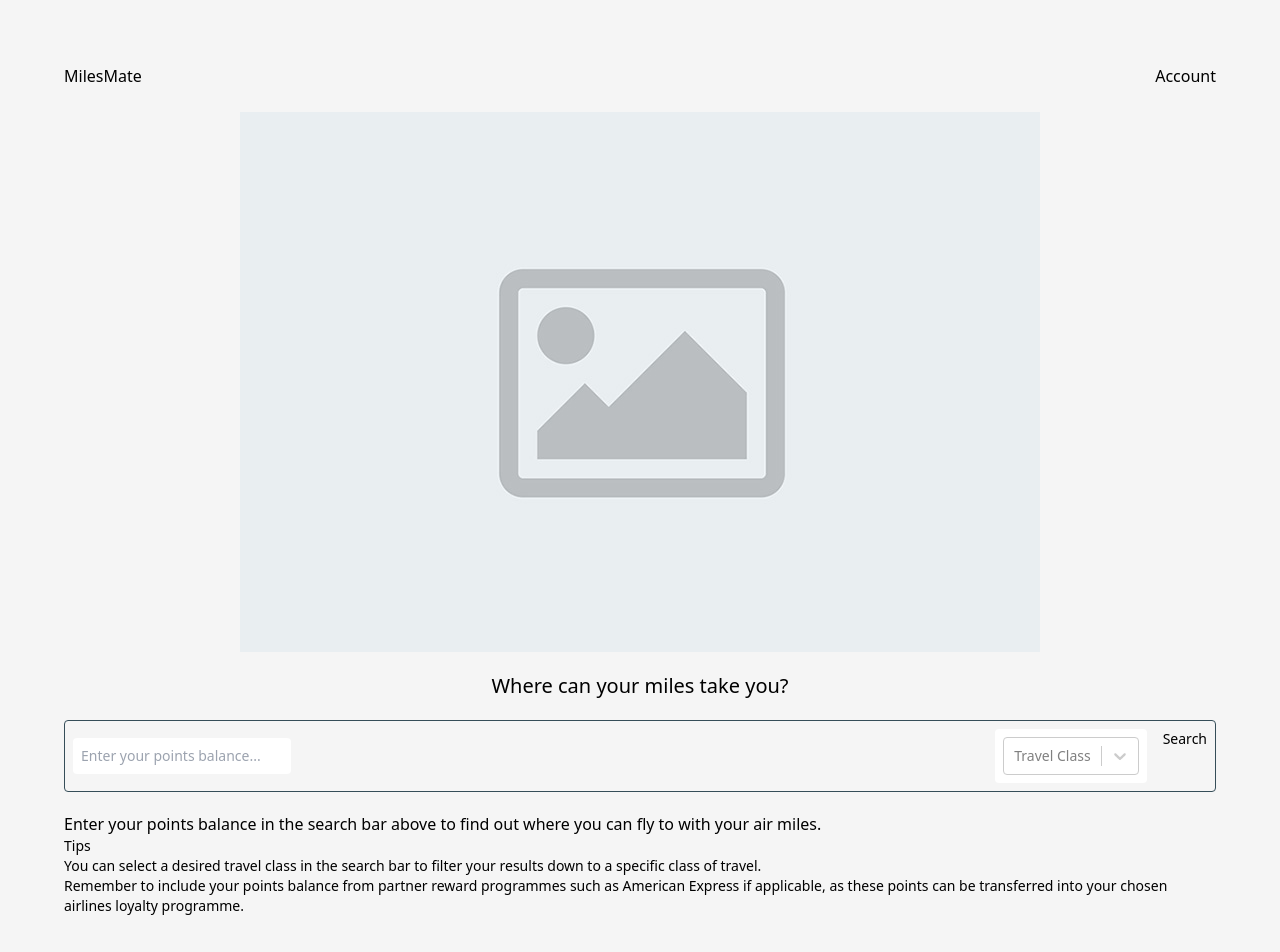
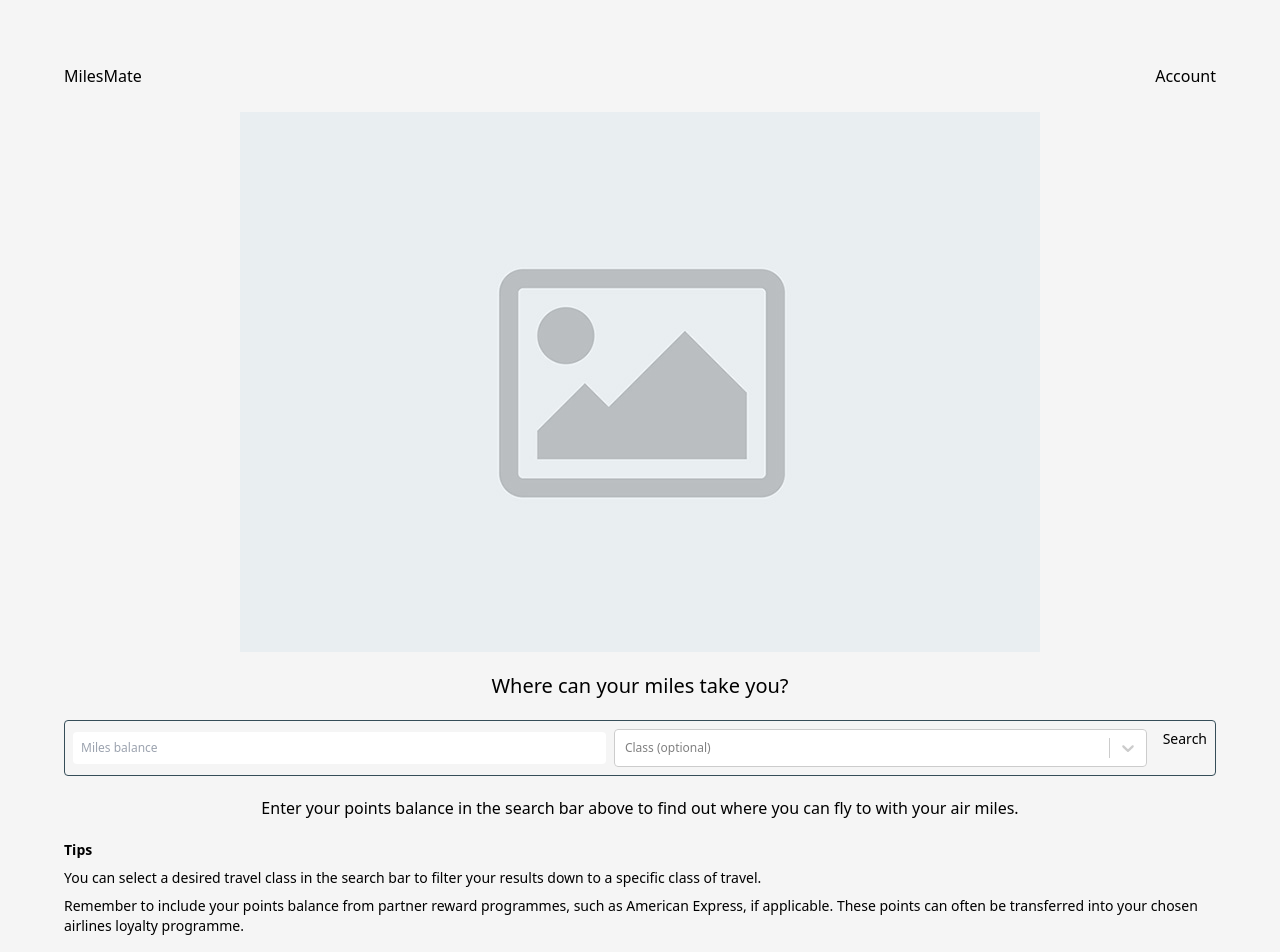
Before and after one commit to msmi1433/milesmuncher, a Next.js app: page / in a window 1280 px wide. Shown: the top 952 px of the page. Before the commit the page ends 916 px from the top, so only its background shows below. Built offline with nearby package versions, Linux system fonts and the light colour scheme.

Commit message:
completes homepage layout

```diff
--- a/app/components/SearchBar.tsx
+++ b/app/components/SearchBar.tsx
@@ -34,10 +34,10 @@ export default function SearchBar() {
         className="flex flex-col xl:flex-row justify-between xl:justify-evenly items-center xl:items-start gap-4"
         onSubmit={handleSearch}
       >
-        <div className="w-full flex justify-between items-center">
+        <div className="w-full flex justify-between items-center gap-2">
           <input
             type="text"
-            className="rounded p-2"
+            className="rounded p-2 w-1/2 text-xs"
             onChange={(e) => {
               if (/^[0-9]*$/.test(e.target.value)) {
                 setPointsBalance(e.target.value);
@@ -45,14 +45,13 @@ export default function SearchBar() {
                 setPointsBalance("");
               }
             }}
-            placeholder="Enter your points balance..."
+            placeholder="Miles balance"
           />
-
           <Select
-            className="select bg-white p-2 rounded"
+            className="select bg-white w-1/2 rounded text-xs"
             defaultValue={dropdownValue}
             options={dropdownOptions}
-            placeholder="Travel Class"
+            placeholder="Class (optional)"
             onChange={setDropdownValue}
           />
         </div>
--- a/app/destinations/components/AmendSearchResults.tsx
+++ b/app/destinations/components/AmendSearchResults.tsx
@@ -62,7 +62,7 @@ const AmendSearchResults = ({
                 ? travelClass === "p_economy"
                   ? "Premium Economy"
                   : travelClass
-                : "Travel class..."
+                : "Class"
             }
             onChange={(e) => {
               setTravelClass(e?.value);
--- a/app/page.tsx
+++ b/app/page.tsx
@@ -8,21 +8,22 @@ export default function Home() {
       <Image src={placeholderImage} alt="hero image" />
       <h1 className="text-xl">Where can your miles take you?</h1>
       <SearchBar />
-      <div>
-        <p>
+      <div className="flex flex-col gap-5">
+        <p className="text-center">
           Enter your points balance in the search bar above to find out where
           you can fly to with your air miles.
         </p>
-        <div className="text-sm">
-          <h3>Tips</h3>
+        <div className="text-sm flex flex-col gap-2">
+          <h3 className="font-semibold">Tips</h3>
           <p>
             You can select a desired travel class in the search bar to filter
             your results down to a specific class of travel.
           </p>
           <p>
             Remember to include your points balance from partner reward
-            programmes such as American Express if applicable, as these points
-            can be transferred into your chosen airlines loyalty programme.
+            programmes, such as American Express, if applicable. These points
+            can often be transferred into your chosen airlines loyalty
+            programme.
           </p>
         </div>
         <p></p>
```
